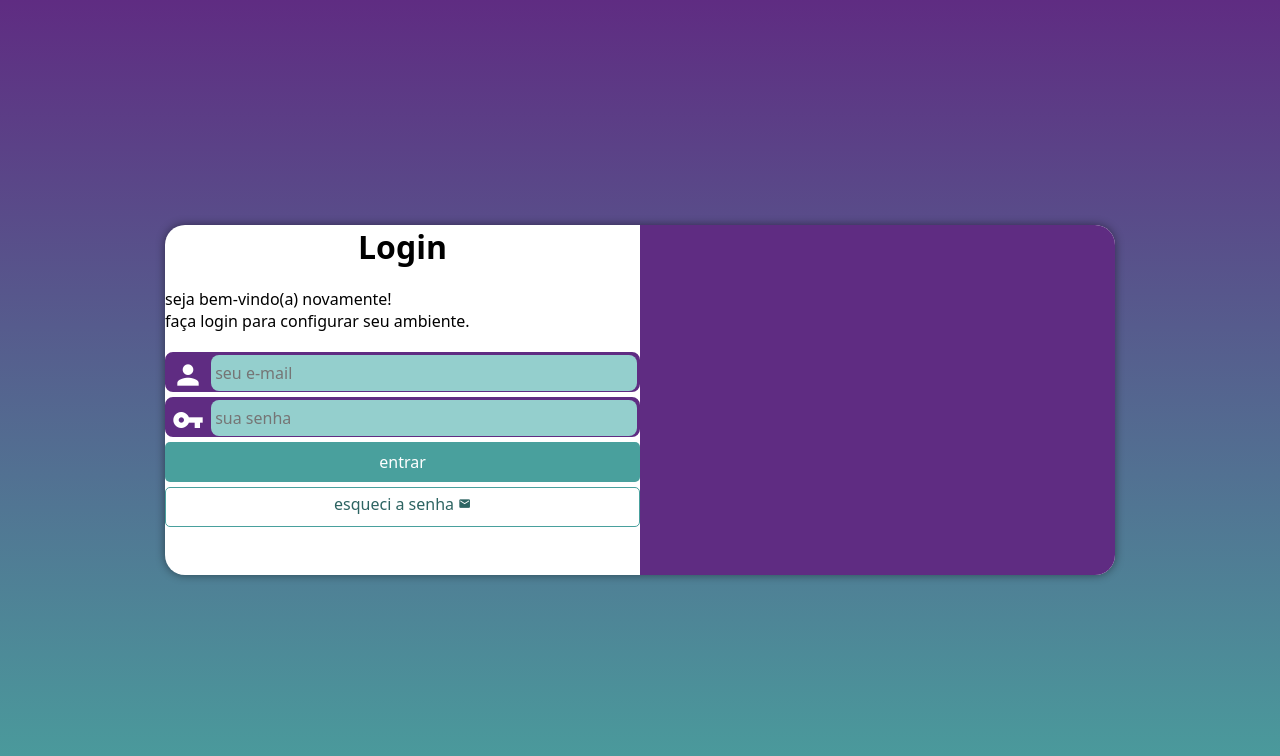
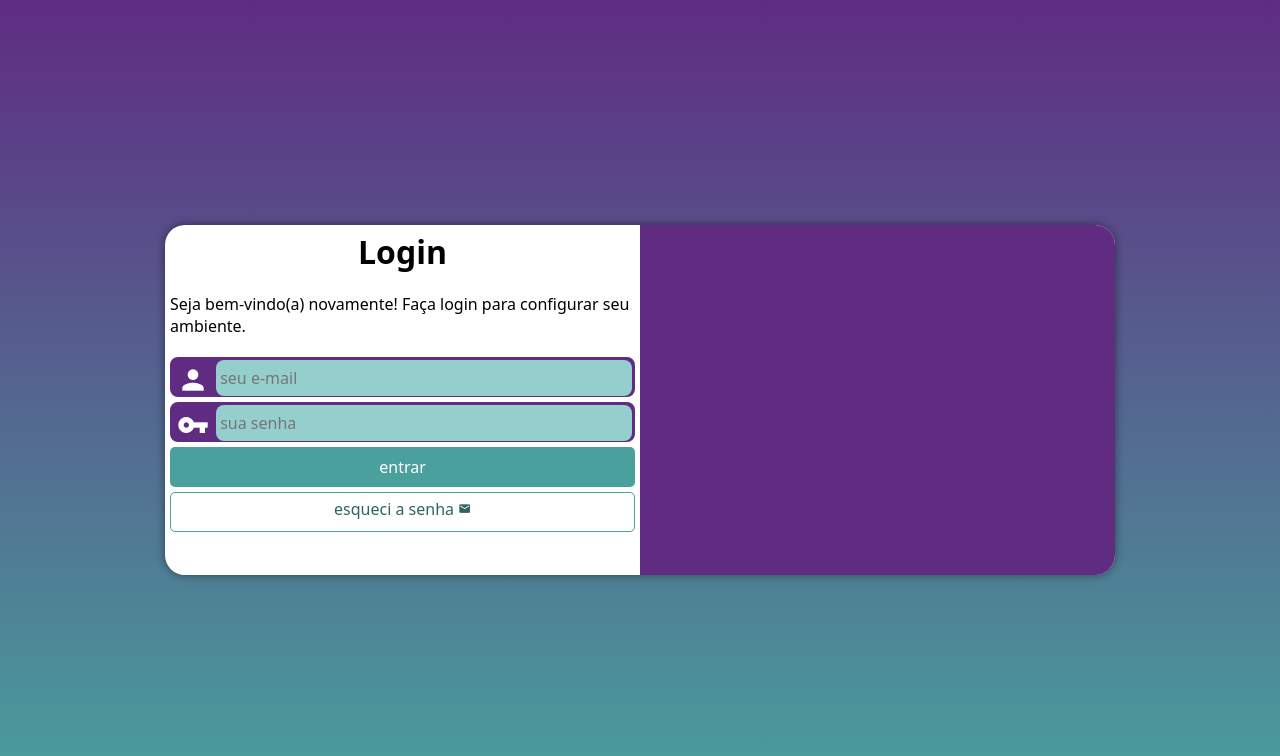
Before and after one commit to murilloliveiraz/projeto_tela_login, a plain HTML site: page index.html in a window 1280 px wide. Drawn offline with Linux system fonts and the light colour scheme.

Commit message:
corrigi o bug

```diff
--- a/estilos/style.css
+++ b/estilos/style.css
@@ -54,6 +54,9 @@ section#login > div#login {
     padding: 10px;
 }
 
+div#formulario{
+    padding: 5px;
+}
 
 div#formulario h1 {
     text-align: center;
--- a/index.html
+++ b/index.html
@@ -19,7 +19,7 @@
             <div id="formulario">
                 <h1>Login</h1>
                 <p>
-                    seja bem-vindo(a) novamente! <br> faça login para configurar seu ambiente.
+                    Seja bem-vindo(a) novamente! Faça login para configurar seu ambiente.
                 </p>
                 <form action="login.php" method="post">
                     <div class="campo">
```
